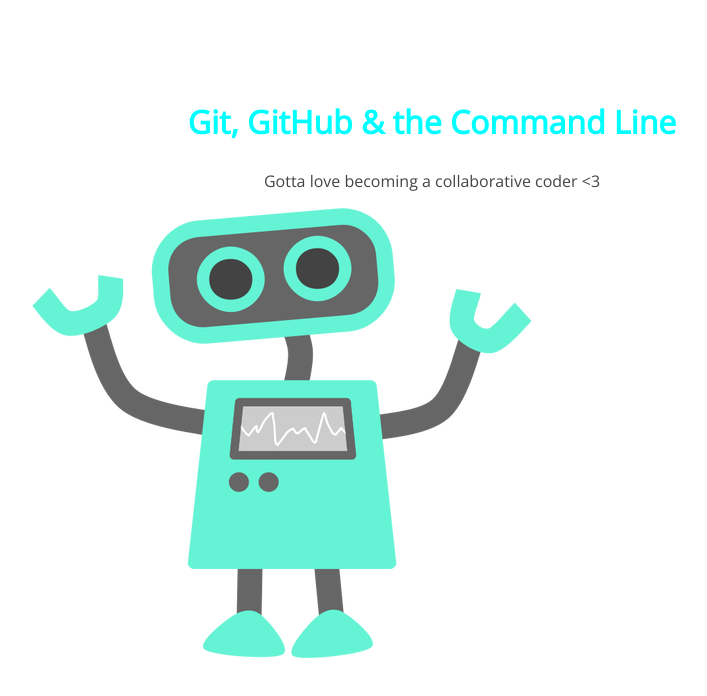
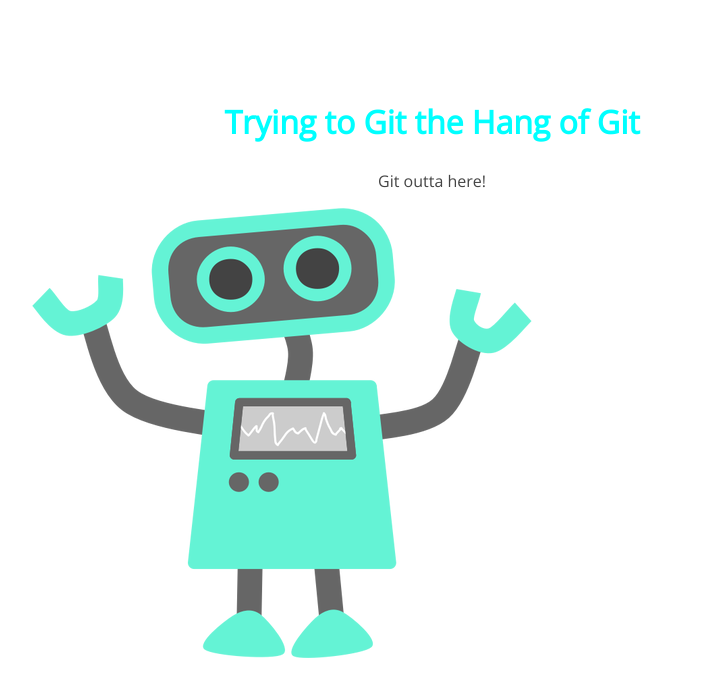
Before and after one commit to sarahbeark/105-project, a plain HTML site: page index.html in a window 1280 px wide. Shown: the whole page, without its empty margins (208-915 px from the left). Drawn offline with nearby package versions, Linux system fonts and the light colour scheme.

Commit message:
changed content of h2 and p

```diff
--- a/index.html
+++ b/index.html
@@ -8,8 +8,8 @@
 </head>
 <body>
 	<section>
-		<h1>Git, GitHub & the Command Line</h1>
-		<p>Gotta love becoming a collaborative coder <3</p>
+		<h1>Trying to Git the Hang of Git</h1>
+		<p>Git outta here!</p>
 		<img src="img/happy-blue-robot.png">
 	</section>
 </body>
```
